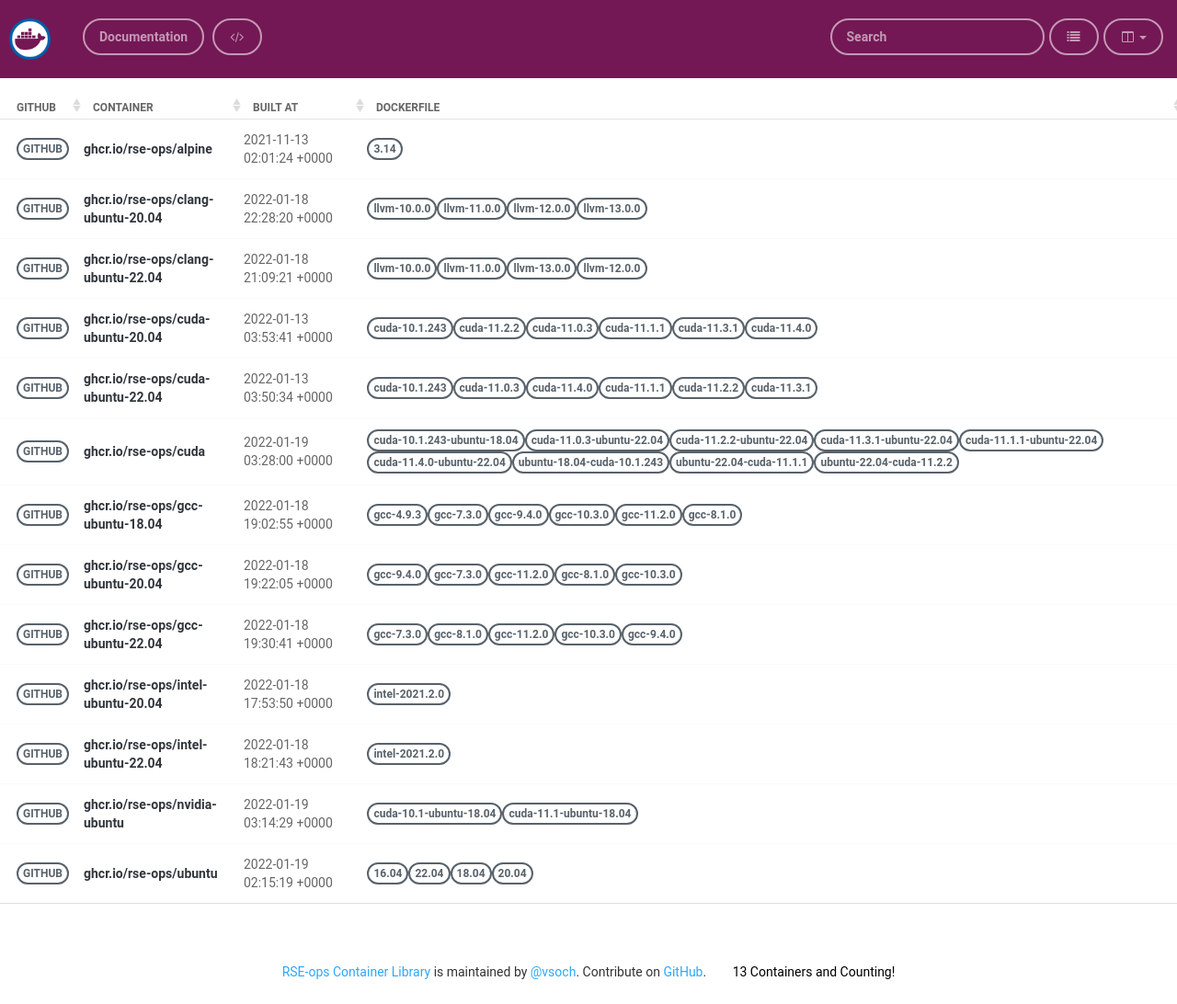
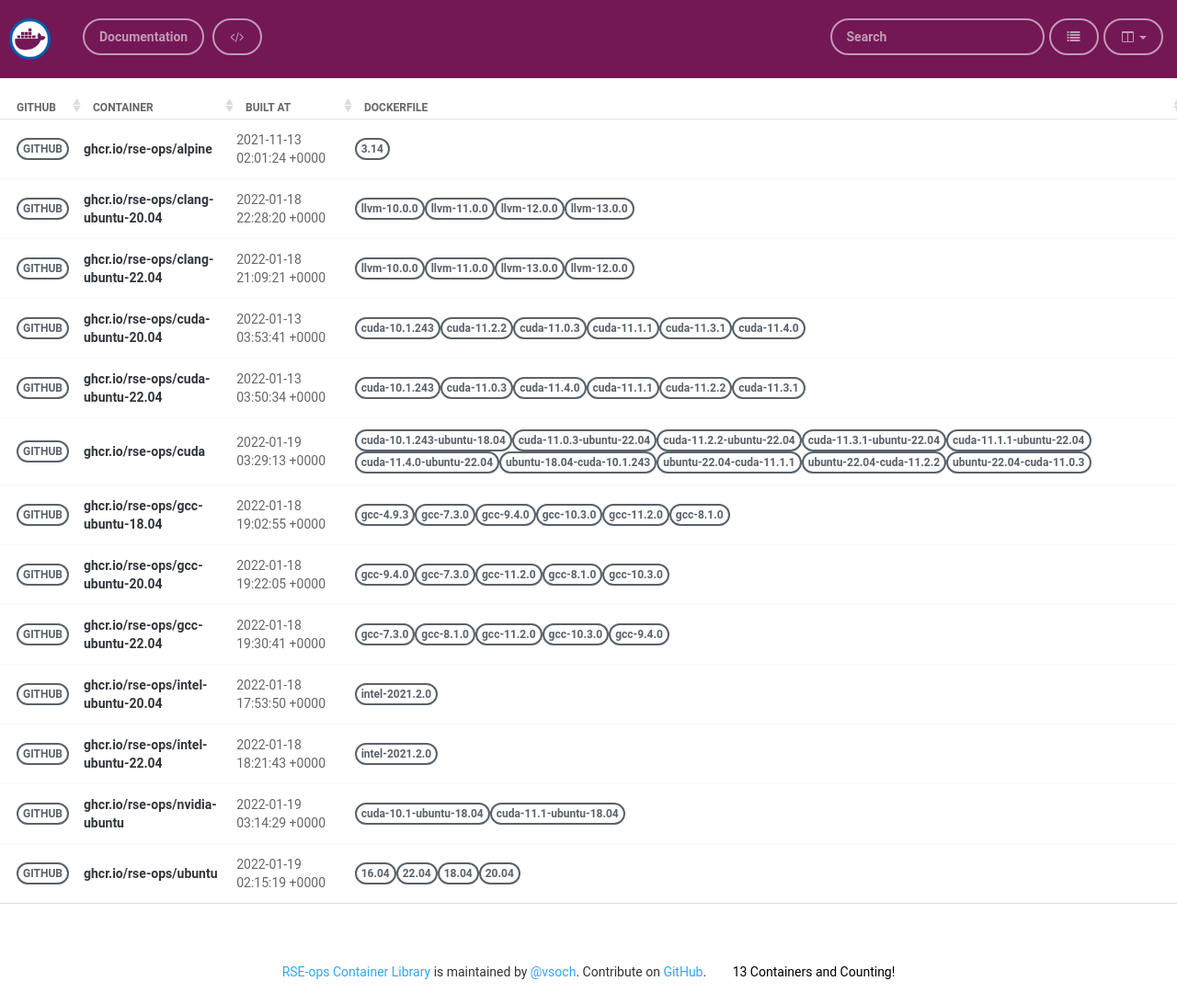
Before and after one commit to rse-ops/docker-images, a Jekyll site: the page built from pages/index.md, in a window 1280 px wide. Shown: the whole page at 92% size. Built offline with Jekyll 4.4.1, drawn with Linux system fonts in a browser that asks for light colours; nearby versions of some CDN libraries.

Commit message:
Automated push to update library 2022-01-19

```diff
--- a/_library/ghcr.io-rse-ops-cuda.md
+++ b/_library/ghcr.io-rse-ops-cuda.md
@@ -1,7 +1,7 @@
 ---
 layout: container
 name: ghcr.io/rse-ops/cuda
-updated_at: 2022-01-19 03:28:00.894020
+updated_at: 2022-01-19 03:29:13.663475
 
 
 container_url: https://github.com/orgs/rse-ops/packages/container/package/cuda
@@ -33,5 +33,8 @@ versions:
  - tag: ubuntu-22.04-cuda-11.2.2
    dockerfile: https://github.com/rse-ops/docker-images/blob/main/ubuntu/cuda/Dockerfile
    manifest: https://crane.ggcr.dev/manifest/ghcr.io/rse-ops/cuda:ubuntu-22.04-cuda-11.2.2
+ - tag: ubuntu-22.04-cuda-11.0.3
+   dockerfile: https://github.com/rse-ops/docker-images/blob/main/ubuntu/cuda/Dockerfile
+   manifest: https://crane.ggcr.dev/manifest/ghcr.io/rse-ops/cuda:ubuntu-22.04-cuda-11.0.3
 
 ---
```
